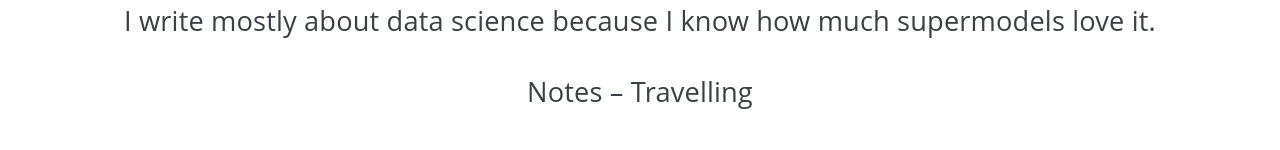
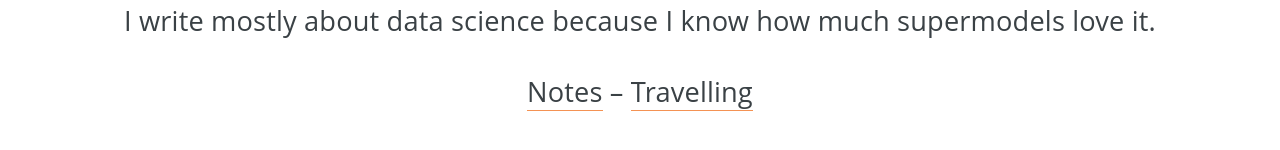
Before and after one commit to alessandrosp/alessandrosp.github.io, a Jekyll site: the page built from index.md, in a window 1280 px wide. Shown: the part 484-634 px from the top of the page. Built offline with Jekyll 4.4.1, drawn with Linux system fonts in a browser that asks for light colours.

Commit message:
Fix bug in how index-link CSS rules were specified

```diff
--- a/assets/style.css
+++ b/assets/style.css
@@ -25,9 +25,14 @@ body {
 	padding: 40px 20px 70px;
 }
 
-#index-link a {
+div#index-links a {
     border-bottom: 1px solid #F49253;
 }
+
+div#index-links a:hover {
+	color: #F49253;
+}
+
 
 #main {
 	margin: auto;
```
